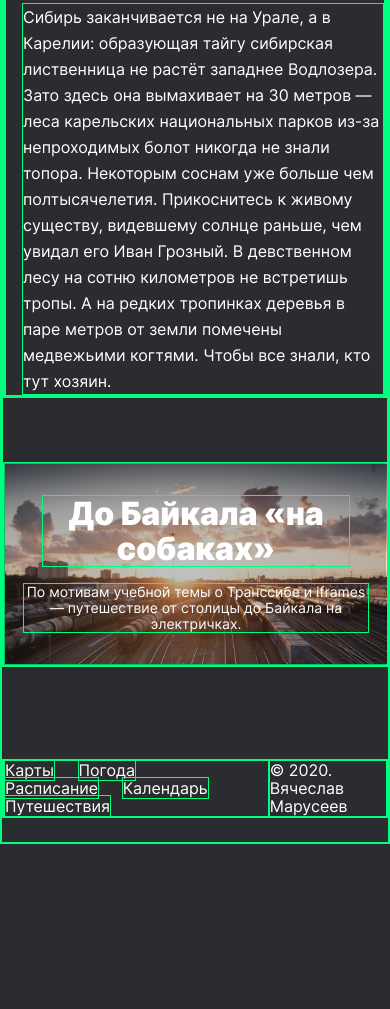
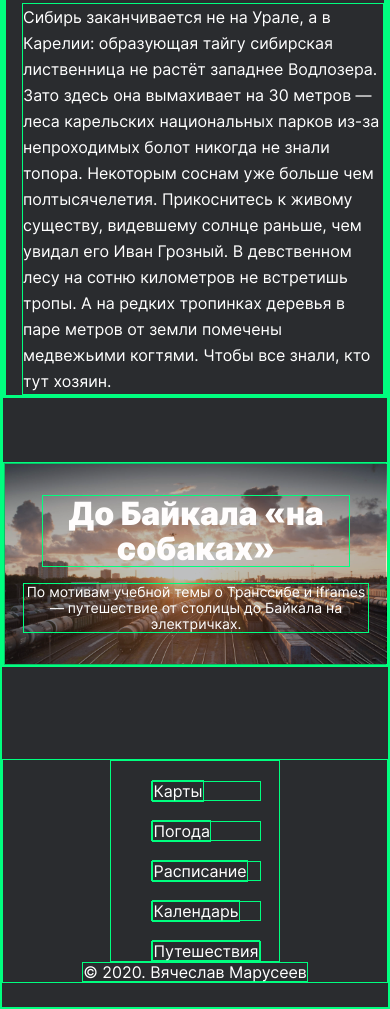
Before and after one commit to chichazavr/russian-travel, a plain HTML site: page index.html in a window 390 px wide. Shown: the part 8779-9788 px from the top of the page. Before the commit the page ends 9623 px from the top, so only its background shows below. Drawn offline with Linux system fonts and the light colour scheme.

Commit message:
added media for footer

```diff
--- /dev/null
+++ b/blocks/footer/__link-item/footer__link-item.css
@@ -0,0 +1,14 @@
+
+
+
+.footer__link-item {
+    color: white;
+    text-decoration: none;
+}
+
+@media  (max-width: 425px) {
+    .footer__link-item{
+        flex-direction: column;
+        margin-top: 20px;
+    }
+}
--- a/blocks/footer/__link/footer__link.css
+++ b/blocks/footer/__link/footer__link.css
@@ -3,12 +3,18 @@
 
 .footer__link {
     margin: 0;
-    width: 57px;
-    height: 18px;
+
     font-weight: 400;
     font-size: 16px;
     line-height: 18px;
     color: white;
     text-decoration: none;
+
     margin-right: 18px;
 }
+
+@media  (max-width: 425px) {
+    .footer__link {
+        margin-top: 20px;
+    }
+}
--- a/blocks/footer/__links/footer__links.css
+++ b/blocks/footer/__links/footer__links.css
@@ -2,5 +2,14 @@
 
 
 .footer__links {
+    list-style: none;
+    margin: 0;
+    color: white;
+    display: flex;
+}
 
+@media  (max-width: 425px) {
+    .footer__links {
+        flex-direction: column;
+    }
 }
--- a/blocks/footer/footer.css
+++ b/blocks/footer/footer.css
@@ -1,10 +1,23 @@
 
 @import url(./__link/footer__link.css);
+@import url(./__link-item/footer__link-item.css);
+@import url(./__links/footer__links.css);
 @import url(./__copyright/footer__copyright.css);
 
+
 .footer {
+    margin: 0 auto;
+
     margin-bottom: 24px;
     margin-top: 92px;
+
     display: flex;
     justify-content: space-between;
+    align-items: center;
 }
+
+@media  (max-width: 425px) {
+    .footer {
+        flex-direction: column;
+    }
+}
--- a/index.html
+++ b/index.html
@@ -179,19 +179,27 @@
 
 
         <footer class="footer">
-            <div class="footer__links">
-            <a class="footer__link" href="#">Карты</a>
 
-            <a class="footer__link" href="#">Погода</a>
-
-            <a class="footer__link" href="#">Расписание</a>
-
-            <a class="footer__link" href="#">Календарь</a>
-
-            <a class="footer__link" href="#">Путешествия</a>
-            </div>
+            <ul class="footer__links">
+                <li class="footer__link">
+                    <a class="footer__link-item" href="https://yandex.ru/maps">Карты</a>
+                </li>
+                <li class="footer__link">
+                    <a class="footer__link-item" href="https://yandex.ru/pogoda">Погода</a>
+                </li>
+                <li class="footer__link">
+                    <a class="footer__link-item" href="https://rasp.yandex.ru/">Расписание</a>
+                </li>
+                <li class="footer__link">
+                    <a class="footer__link-item" href="https://calendar.yandex.ru/">Календарь</a>
+                </li>
+                <li class="footer__link">
+                    <a class="footer__link-item" href="https://travel.yandex.ru/">Путешествия</a>
+                </li>
+            </ul>
 
             <a class="footer__copyright" href="#">&copy; 2020. Вячеслав Марусеев</a>
+
         </footer>
 
     </div>
```
